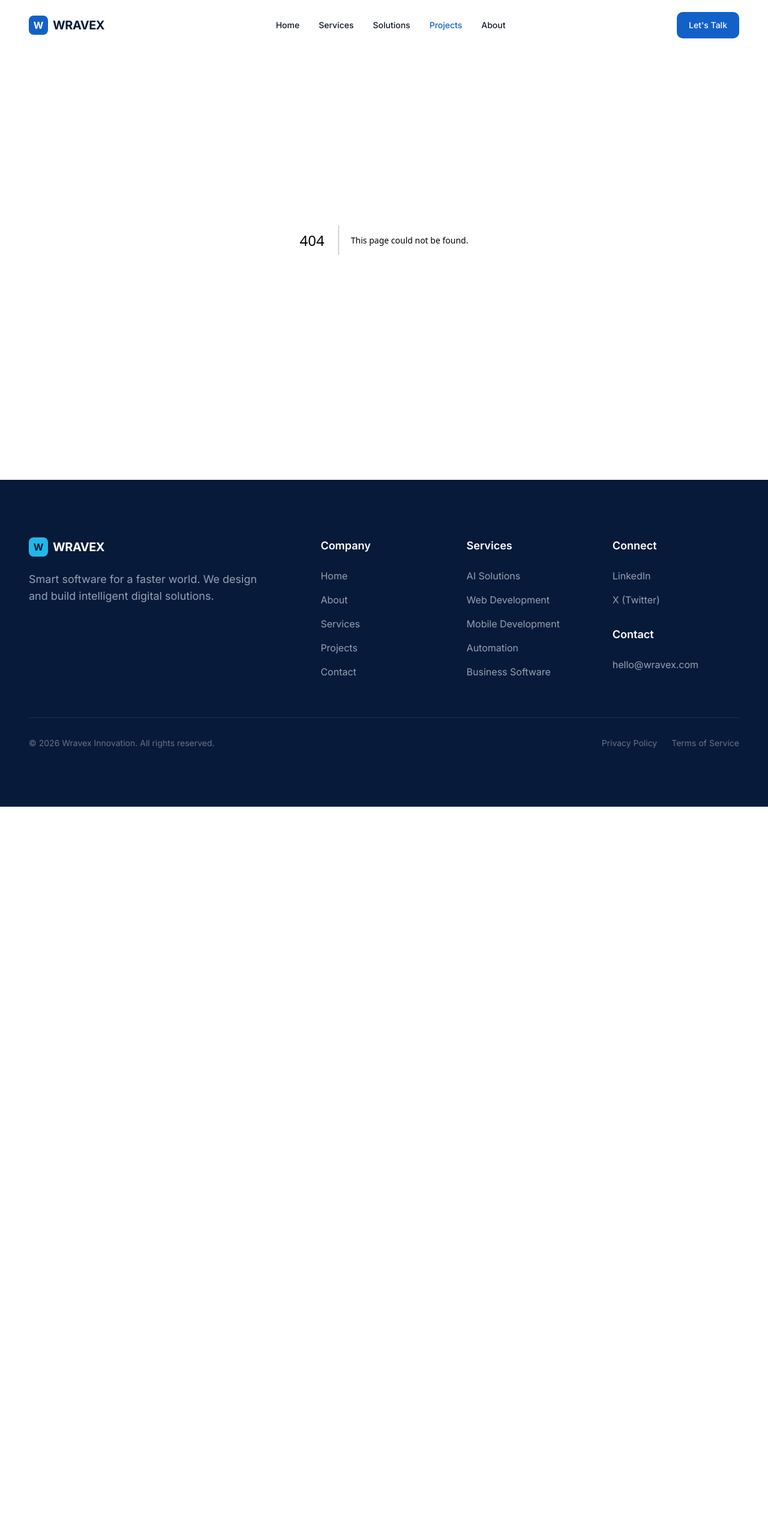
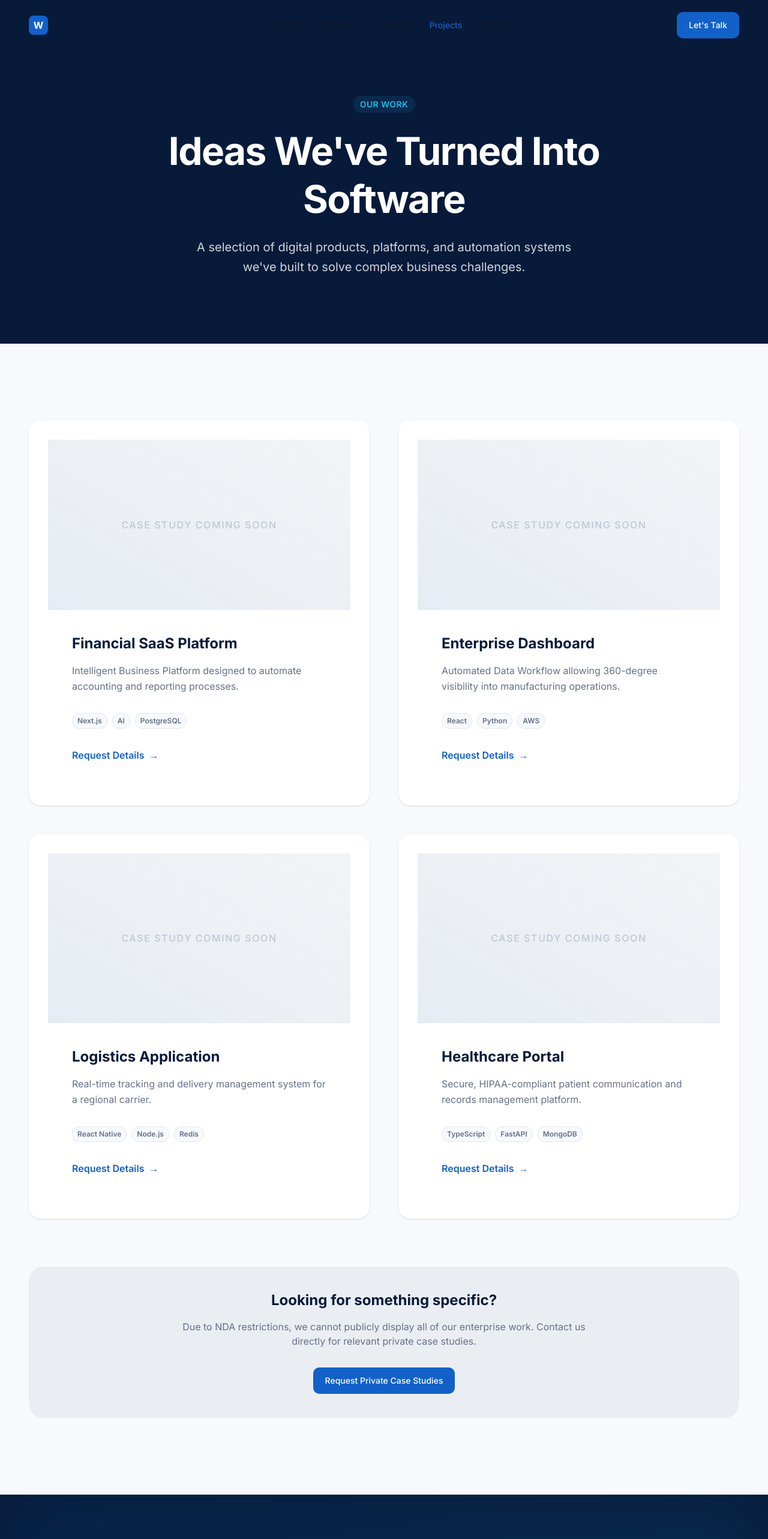
Before and after one commit to sayababbasi/wravex-website, a Next.js app: page /projects in a window 1280 px wide. Before the commit this address had no page. Shown: the top 2566 px of the page at 60% size. Before the commit the page ends 1345 px from the top, so only its background shows below. Built offline with nearby package versions, Linux system fonts and the light colour scheme.

Commit message:
Initial commit

```diff
--- /dev/null
+++ b/app/projects/page.tsx
@@ -0,0 +1,76 @@
+import Link from "next/link"
+import { Container } from "@/components/ui/Container"
+import { Section } from "@/components/ui/Section"
+import { Card } from "@/components/ui/Card"
+import { Button } from "@/components/ui/Button"
+import { CTA } from "@/components/sections/CTA"
+
+const placeholders = [
+  { title: "Financial SaaS Platform", desc: "Intelligent Business Platform designed to automate accounting and reporting processes.", tags: ["Next.js", "AI", "PostgreSQL"] },
+  { title: "Enterprise Dashboard", desc: "Automated Data Workflow allowing 360-degree visibility into manufacturing operations.", tags: ["React", "Python", "AWS"] },
+  { title: "Logistics Application", desc: "Real-time tracking and delivery management system for a regional carrier.", tags: ["React Native", "Node.js", "Redis"] },
+  { title: "Healthcare Portal", desc: "Secure, HIPAA-compliant patient communication and records management platform.", tags: ["TypeScript", "FastAPI", "MongoDB"] }
+]
+
+export default function ProjectsPage() {
+  return (
+    <>
+      <section className="pt-32 pb-20 md:pt-40 md:pb-28 bg-brand-navy-deep text-white text-center">
+        <Container>
+          <div className="max-w-4xl mx-auto flex flex-col items-center">
+            <span className="inline-block py-1 px-3 rounded-full bg-brand-cyan/10 text-brand-cyan text-sm font-semibold tracking-wide uppercase mb-6">
+              Our Work
+            </span>
+            <h1 className="text-4xl md:text-5xl lg:text-[64px] font-bold tracking-tight leading-tight mb-6">
+              Ideas We've Turned Into Software
+            </h1>
+            <p className="text-lg md:text-xl text-gray-300 leading-relaxed max-w-2xl mx-auto">
+              A selection of digital products, platforms, and automation systems we've built to solve complex business challenges.
+            </p>
+          </div>
+        </Container>
+      </section>
+
+      <Section className="bg-background">
+        <Container>
+          <div className="grid grid-cols-1 md:grid-cols-2 gap-8 lg:gap-12">
+            {placeholders.map((p, i) => (
+              <Card key={i} className="p-0 overflow-hidden group border-0 shadow-sm bg-white">
+                <div className="aspect-[16/9] bg-brand-navy/5 relative flex items-center justify-center overflow-hidden">
+                  <div className="absolute inset-0 bg-gradient-to-tr from-brand-blue/10 to-transparent mix-blend-multiply opacity-50 group-hover:opacity-100 transition-opacity" />
+                  <span className="text-brand-navy/20 font-medium tracking-widest uppercase">Case Study Coming Soon</span>
+                </div>
+                <div className="p-8 md:p-10">
+                  <h3 className="text-2xl font-bold text-brand-navy-deep mb-4">{p.title}</h3>
+                  <p className="text-text-secondary mb-8 leading-relaxed">{p.desc}</p>
+                  <div className="flex flex-wrap gap-2 mb-8">
+                    {p.tags.map((tag, j) => (
+                      <span key={j} className="text-xs font-semibold px-2 py-1 bg-background border border-border-subtle rounded-md text-text-secondary">
+                        {tag}
+                      </span>
+                    ))}
+                  </div>
+                  <Link href="/contact" className="inline-flex items-center text-brand-blue font-semibold hover:text-brand-navy transition-colors">
+                    Request Details <span className="ml-2 group-hover:translate-x-1 transition-transform">→</span>
+                  </Link>
+                </div>
+              </Card>
+            ))}
+          </div>
+
+          <div className="mt-20 p-10 bg-brand-navy/5 rounded-3xl text-center">
+            <h3 className="text-2xl font-bold text-brand-navy-deep mb-4">Looking for something specific?</h3>
+            <p className="text-text-secondary max-w-2xl mx-auto mb-8">
+              Due to NDA restrictions, we cannot publicly display all of our enterprise work. Contact us directly for relevant private case studies.
+            </p>
+            <Button asChild variant="primary">
+              <Link href="/contact">Request Private Case Studies</Link>
+            </Button>
+          </div>
+        </Container>
+      </Section>
+
+      <CTA />
+    </>
+  )
+}
```
Also changed, not shown: 2 other files (tests, documents, lock files or other folders).
